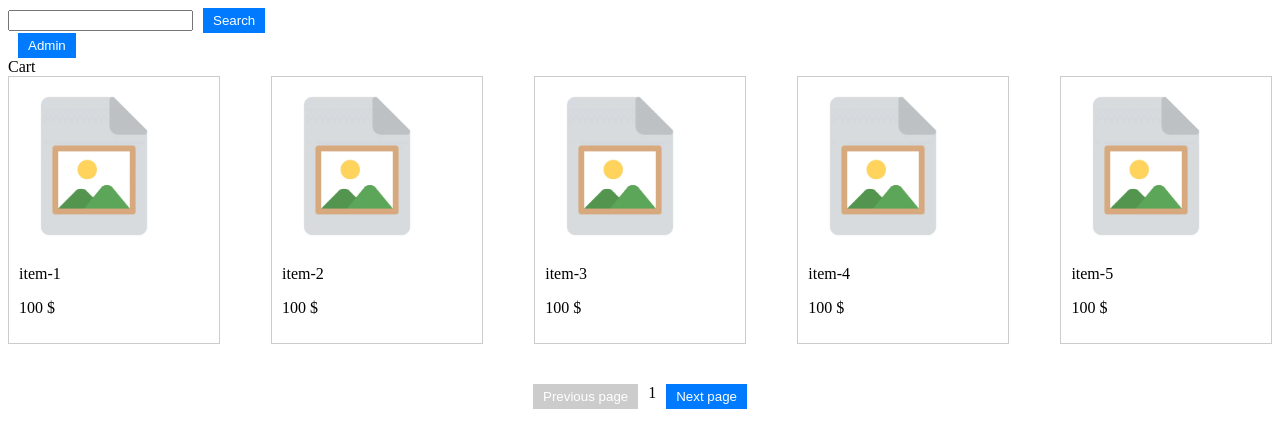
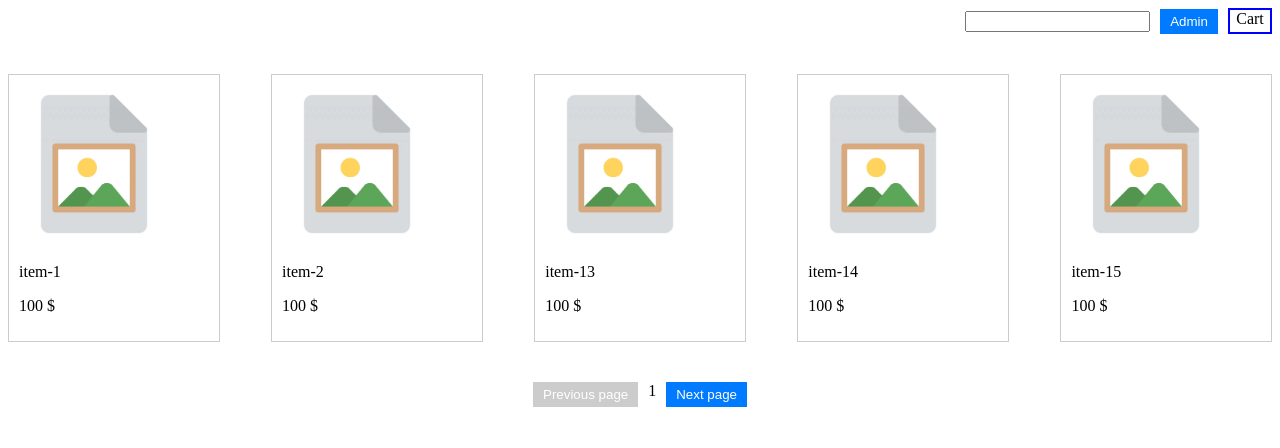
Before and after one commit to Alex43961/Market, an Angular app: page / in a window 1280 px wide. Shown: the top 448 px of the page. Built offline with nearby package versions, Linux system fonts and the light colour scheme.

Commit message:
filter done

```diff
--- a/src/app/app.module.ts
+++ b/src/app/app.module.ts
@@ -7,6 +7,7 @@ import { HomeComponent } from './home/home.component';
 import { ProductComponent } from './product/product.component';
 import { CartComponent } from './cart/cart.component';
 import { AdminPageComponent } from './admin-page/admin-page.component';
+import { FormsModule } from '@angular/forms';
 
 
 @NgModule({
@@ -20,7 +21,7 @@ import { AdminPageComponent } from './admin-page/admin-page.component';
   imports: [
     BrowserModule,
     AppRoutingModule,
-
+    FormsModule
   ],
   providers: [],
   bootstrap: [AppComponent]
--- a/src/app/home/home.component.css
+++ b/src/app/home/home.component.css
@@ -1,4 +1,19 @@
+.navigation {
+    display: flex;
+  flex-wrap: wrap;
+  justify-content: flex-end;
+  align-items: center;
+}
+
+.cart {
+    width: 40px;
+    height: 22px;
+    border: 2px solid blue;
+    text-align: center;
+}
+
 .items-list{
+    margin-top: 40px;
   display: flex;
   flex-wrap: wrap;
   justify-content: space-between;
--- a/src/app/home/home.component.html
+++ b/src/app/home/home.component.html
@@ -1,9 +1,11 @@
+<div class="navigation">
   <div class="search">
-     <input type="search">
-     <button>Search</button>
+    <input type="search" [(ngModel)]="filter">
   </div>
   <button>Admin</button>
-<div>Cart</div>
+  <div class="cart">Cart</div>
+</div>
+
 <div class="items-list">
   <div *ngFor="let product of this.showedProducts" class="item" (click)="goItem(product)">
 
@@ -14,17 +16,11 @@
   </div>
 </div>
 <div class="pagination">
-  <button
-    (click)="currentPage = currentPage - 1"
-    [disabled]="currentPage === 1"
-  >
+  <button (click)="currentPage = currentPage - 1" [disabled]="currentPage === 1">
     Previous page
   </button>
   <span>{{ currentPage }}</span>
-  <button
-    (click)="currentPage = currentPage + 1"
-    [disabled]="currentPage >= products.length/elementsOnThePage"
-  >
+  <button (click)="currentPage = currentPage + 1" [disabled]="currentPage >= filteredProducts.length/elementsOnThePage">
     Next page
   </button>
 </div>
--- a/src/app/home/home.component.ts
+++ b/src/app/home/home.component.ts
@@ -16,9 +16,11 @@ import { ItemService } from '../item.service';
 
 })
 export class HomeComponent {
-  public currentPage:number =1;
-  public elementsOnThePage:number = 5;
-  products: any = [];
+  currentPage: number = 1;
+  elementsOnThePage: number = 5;
+  filter: string = '';
+  products: any[]= [];
+  filteredProducts:any[] = [];
 
 
 
@@ -51,7 +53,12 @@ export class HomeComponent {
     return this.startIndex + this.elementsOnThePage;
   }
 
+
   get showedProducts(): any[] {
-    return this.products.slice(this.startIndex, this.endIndex);
+    this.filteredProducts = this.products.filter(product =>
+      product.name.toLowerCase().includes(this.filter.toLowerCase())
+    );
+    return this.filteredProducts.slice(this.startIndex, this.endIndex);
   }
+
 }
--- a/src/app/products-data.service.ts
+++ b/src/app/products-data.service.ts
@@ -23,21 +23,21 @@ export class ProductsDataService {
     },
     {
       image: "../assets/556_text.webp",
-      name: "item-3",
+      name: "item-13",
       price: 100,
       description: "Lorem ipsum dolor sit amet consectetur, adipisicing elit. Atque officia magni incidunt perspiciatis aperiam a beatae deserunt, saepe rerum vitae?",
       comments: []
     },
     {
       image: "../assets/556_text.webp",
-      name: "item-4",
+      name: "item-14",
       price: 100,
       description: "Lorem ipsum dolor sit amet consectetur, adipisicing elit. Atque officia magni incidunt perspiciatis aperiam a beatae deserunt, saepe rerum vitae?",
       comments: []
     },
     {
       image: "../assets/556_text.webp",
-      name: "item-5",
+      name: "item-15",
       price: 100,
       description: "Lorem ipsum dolor sit amet consectetur, adipisicing elit. Atque officia magni incidunt perspiciatis aperiam a beatae deserunt, saepe rerum vitae?",
       comments: []
```
Lines whose indentation alone changed are shown as unchanged.
